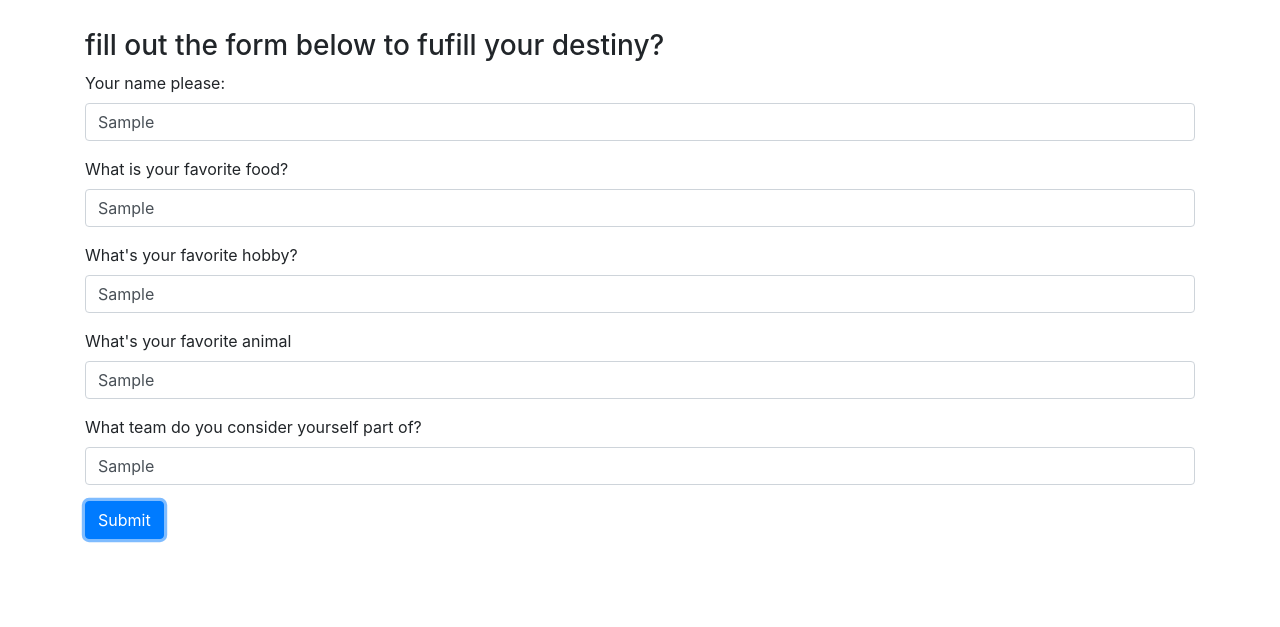
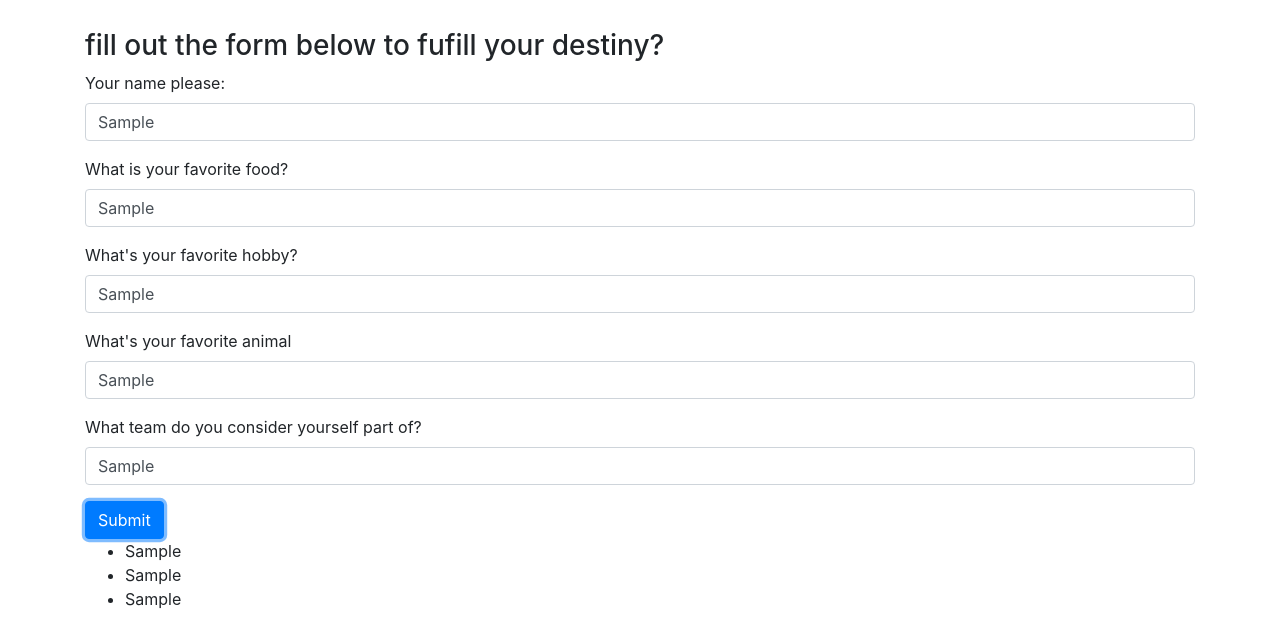
Before and after one commit to ferociousfox/new-favorite-things, a plain HTML site: page fav-things/index.html in a window 1280 px wide. Both pictures are taken after typing "Sample", "Sample", "Sample", "Sample", "Sample" into the empty fields and a click on the button "Submit". Shown: the part 179-806 px from the top of the page. Drawn offline with Linux system fonts and the light colour scheme.

Commit message:
add form and js

```diff
--- a/fav-things/index.html
+++ b/fav-things/index.html
@@ -35,6 +35,11 @@
         </div>
         <button type="submit" class="btn btn-primary">Submit</button>
       </form>
+      <ul>
+        <li id="liOne"></li>
+        <li id="liTwo"></li>
+        <li id="liThree"></li>
+      </ul>
     </div>
 
   </body>
--- a/fav-things/js/scripts.js
+++ b/fav-things/js/scripts.js
@@ -13,6 +13,9 @@ $(document).ready(function(){
     newArray.push(favArray[0]);
     newArray.push(favArray[2]);
     console.log(newArray.toString());
-    debugger;
+    $('#liOne').text(newArray[0]);
+    $('#liTwo').text(newArray[1]);
+    $('#liThree').text(newArray[2]);
+
   });
 });
```
